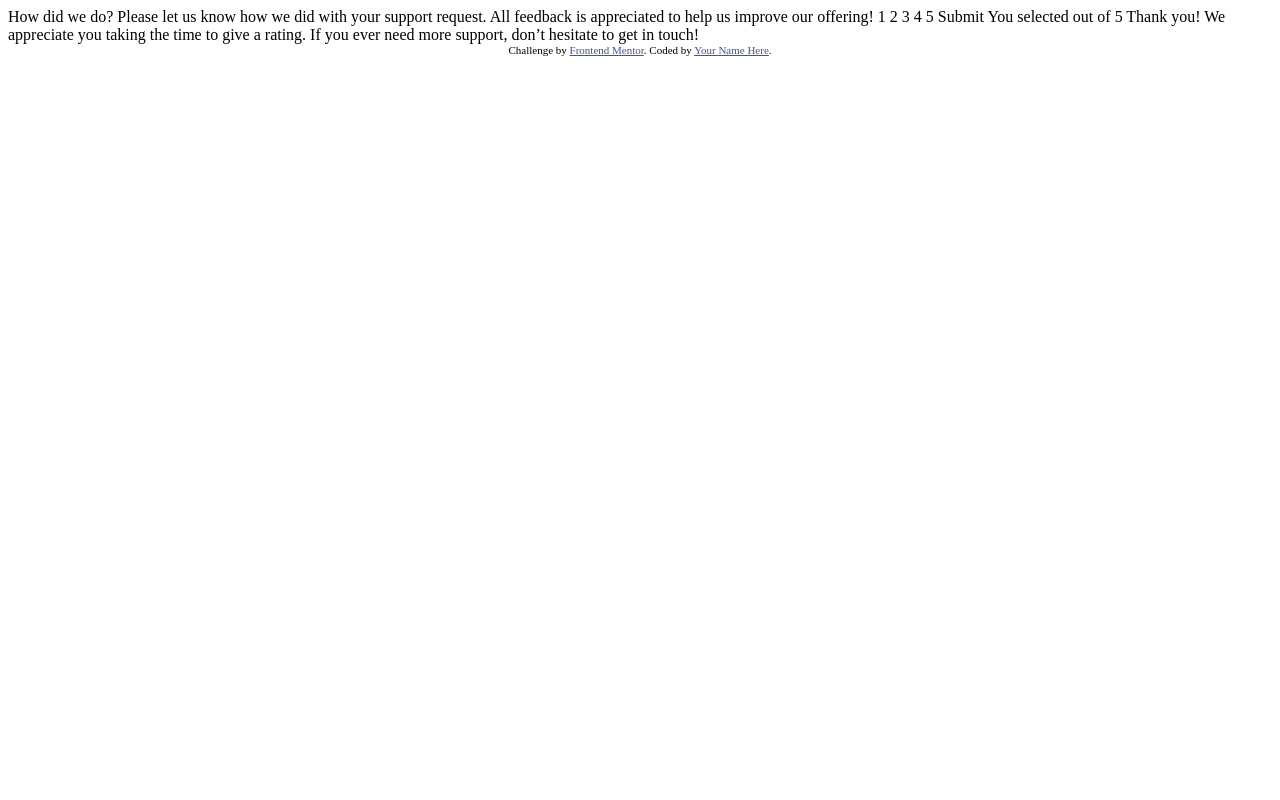
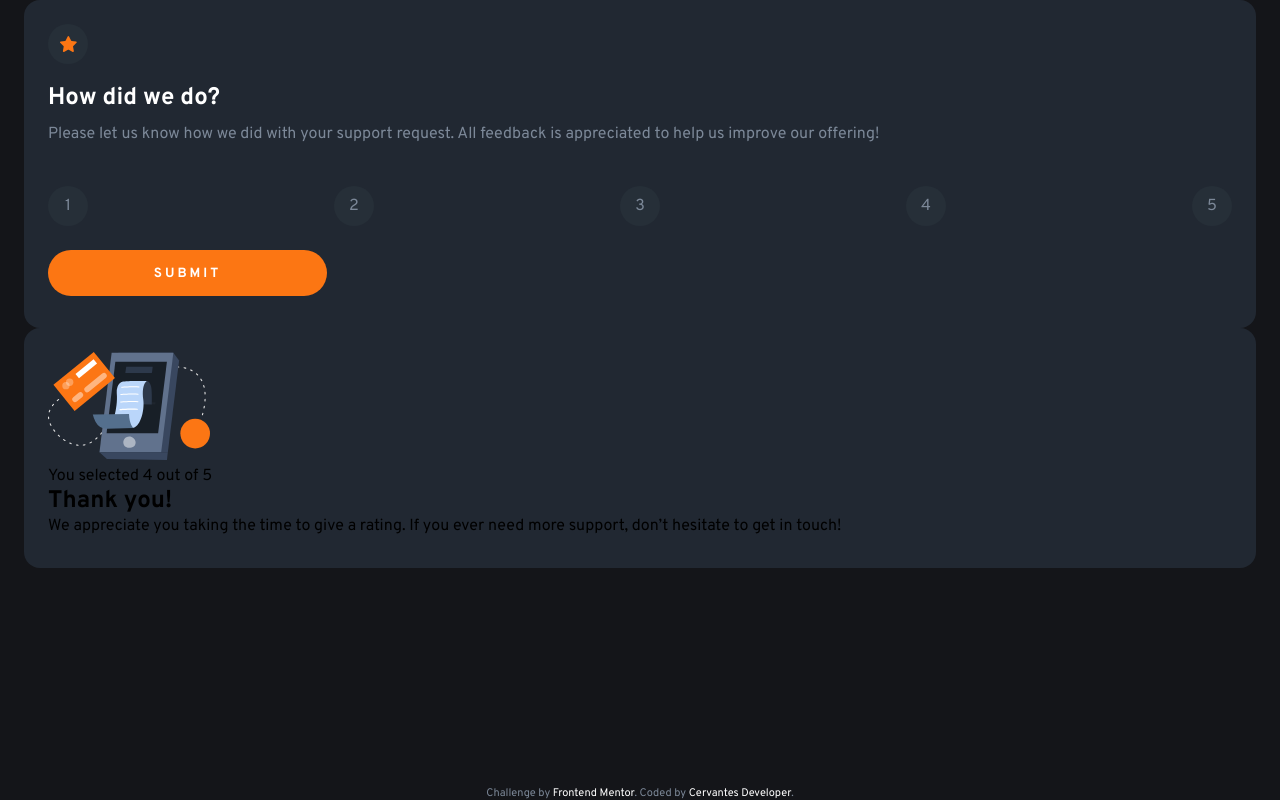
Before and after one commit to cervantesdeveloper/fem_13_rating-comonent, a plain HTML site: page index.html in a window 1280 px wide. Drawn offline with Linux system fonts and the light colour scheme.

Commit message:
card rate wasmarked up

```diff
--- /dev/null
+++ b/css/styles.css
@@ -0,0 +1,149 @@
+/* ***** Custom properties **** */
+
+:root{
+    /* ===colors === */
+    --background-site: rgb(20, 21, 25);
+    --background-card: rgb(33, 40,50);
+    --gray-dark: rgb(38, 47, 56);
+    --gray: rgb(124, 136, 152);
+    --white: #fff;
+    --cta: rgb(252, 118, 19);
+
+    /* ===== fonts ==== */
+    --font: 'Overpass', sans-serif;
+}
+
+/***** reset *****/
+html{
+    box-sizing: border-box;
+    font-family: var(--font);
+    font-size: 16px;
+}
+
+*,
+*::before,
+*::after{
+    box-sizing: inherit;
+    margin: 0;
+    padding: 0;
+}
+
+/***** site styles *****/
+body{
+    background-color: var(--background-site);
+    padding: 0 1.5rem;
+}
+
+main{
+    min-height: calc(100vh - .875rem);
+}
+
+/***** utilities *****/
+.btn{
+    width: min(100%, 17.4375rem);
+    height: 2.875rem;
+    font-family: var(--font);
+    letter-spacing: .1875rem;
+    border-radius: 1.4375rem;
+    border: none;
+    cursor: pointer;
+}
+
+.cta{
+    background-color: var(--cta);
+    color: var(--white);
+    font-weight: 700;
+    transition:
+        background-color .3s ease-in-out,
+        color .3s ease-in-out;
+}
+
+.cta:hover{
+    background-color: var(--white);
+    color: var(--cta);
+}
+
+/* === card rating === */
+
+.card-rating,
+.card-thanks{
+    padding: 1.5rem 1.5rem 2rem;
+    background-color: var(--background-card);
+    border-radius: 1rem;
+}
+.card-rating__icon{
+    margin-bottom: .625rem;
+}
+
+.card-rating__icon,
+.card-rating__rate{
+    display: flex;
+    align-items: center;
+    justify-content: center;
+    width: 2.5rem;
+    height: 2.5rem;
+    background-color: var(--gray-dark);
+    border-radius: 50%;
+}
+
+
+.card-rating__message{
+    margin-bottom: 2.5rem;
+}
+
+.card-rating__message h1{
+    font-size: 1.5rem;
+    line-height: 2;
+    color: var(--white);
+}
+
+.card-rating__message p,
+.card-rating__rate{
+    font-size: 1rem;
+    line-height: 1.5;
+    color: var(--gray);
+}
+
+.card-rating__rates{
+    display: flex;
+    justify-content: space-between;
+    margin-bottom: 1.5rem;
+}
+
+.card-rating__rate{
+    position: relative;
+    transition:
+        background-color .3s ease-in-out,
+        color .3s ease-in-out;
+}
+
+.card-rating__rate:hover{
+    background-color: var(--cta);
+    color: var(--white);
+    cursor: pointer;
+}
+
+.card-rating__rate input[type="radio"]{
+    position: absolute;
+    z-index: -1;
+}
+
+.checked{
+    background-color: var(--gray);
+}
+
+
+
+/* ==== footer ==== */
+.attribution {
+    position: fixed;
+    bottom: 0;
+    left: 0;
+    right: 0;
+    font-size: 11px; text-align: center;
+    color: var(--gray)
+}
+.attribution a {
+    color: var(--white);
+    text-decoration: none;
+}
--- a/index.html
+++ b/index.html
@@ -8,42 +8,84 @@
 
   <title>Frontend Mentor | Interactive rating component</title>
 
-  <!-- Feel free to remove these styles or customise in your own stylesheet 👍 -->
-  <style>
-    .attribution { font-size: 11px; text-align: center; }
-    .attribution a { color: hsl(228, 45%, 44%); }
-  </style>
+  <link rel="preconnect" href="https://fonts.googleapis.com">
+  <link rel="preconnect" href="https://fonts.gstatic.com" crossorigin>
+  <link href="https://fonts.googleapis.com/css2?family=Overpass:wght@400;700&display=swap" rel="stylesheet">
+
+  <link rel="stylesheet" href="css/styles.css">
 </head>
 <body>
+  <main>
+    <div class="card-rating">
+      <div class="card-rating__icon">
+        <img src="images/icon-star.svg" alt="">
+      </div>
+      <div class="card-rating__message">
+        <h1>How did we do?</h1>
+        <p>Please let us know how we did with your support request. All feedback is appreciated
+          to help us improve our offering!</p>
+      </div>
+      <form action="">
 
-  <!-- Rating state start -->
+        <div class="card-rating__rates">
+          <div class="card-rating__rate">
+            <input type="radio" name="rate" value="1" id="r1">
+            <label for="r1">1</label>
+          </div>
 
-  How did we do?
+          <div class="card-rating__rate">
+            <input type="radio" name="rate" value="2" id="r2">
+            <label for="r2">2</label>
+          </div>
 
-  Please let us know how we did with your support request. All feedback is appreciated
-  to help us improve our offering!
+          <div class="card-rating__rate">
+            <input type="radio" name="rate" value="3" id="r3">
+            <label for="r3">3</label>
+          </div>
 
-  1 2 3 4 5
+          <div class="card-rating__rate">
+            <input type="radio" name="rate" value="4" id="r4">
+            <label for="r4">4</label>
+          </div>
 
-  Submit
-
-  <!-- Rating state end -->
-
-  <!-- Thank you state start -->
-
-  You selected <!-- Add rating here --> out of 5
-
-  Thank you!
-
-  We appreciate you taking the time to give a rating. If you ever need more support,
-  don’t hesitate to get in touch!
-
-  <!-- Thank you state end -->
+          <div class="card-rating__rate">
+            <input type="radio" name="rate" value="5" id="r5">
+            <label for="r5">5</label>
+          </div>
 
 
-  <div class="attribution">
+
+
+        </div>
+
+
+        <input type="submit" value="SUBMIT" class="btn cta">
+      </form>
+    </div>
+
+    <div class="card-thanks">
+      <div class="card-thanks__hero">
+        <img src="images/illustration-thank-you.svg" alt="">
+      </div>
+
+      <div class="card-thanks__rate">
+        You selected 4 out of 5
+      </div>
+
+      <div class="card-thanks__message">
+        <h2>Thank you!</h2>
+        <p>We appreciate you taking the time to give a rating. If you ever need more support,
+          don’t hesitate to get in touch!</p>
+      </div>
+    </div>
+
+
+  </main>
+
+
+  <footer class="attribution">
     Challenge by <a href="https://www.frontendmentor.io?ref=challenge" target="_blank">Frontend Mentor</a>.
-    Coded by <a href="#">Your Name Here</a>.
-  </div>
+    Coded by <a href="https://cervantesdeveloper.com">Cervantes Developer</a>.
+  </footer>
 </body>
 </html>
```
